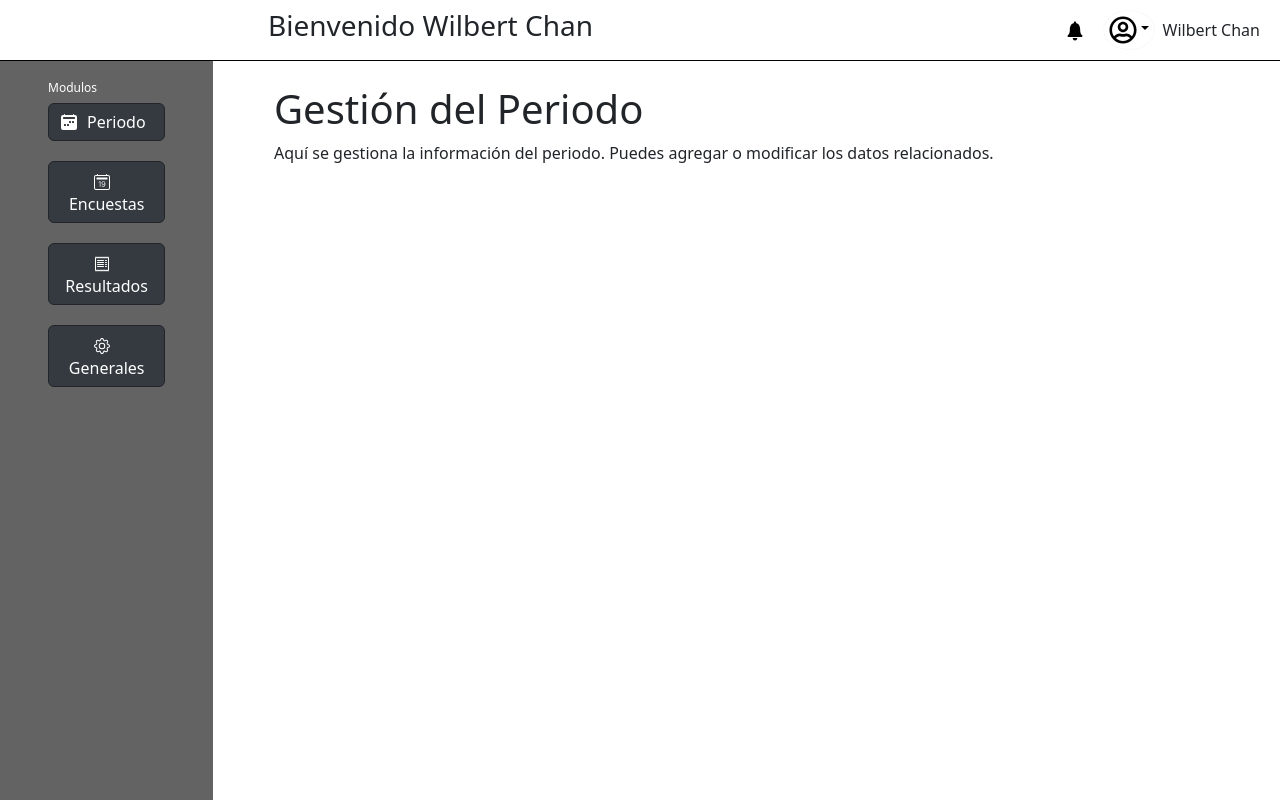
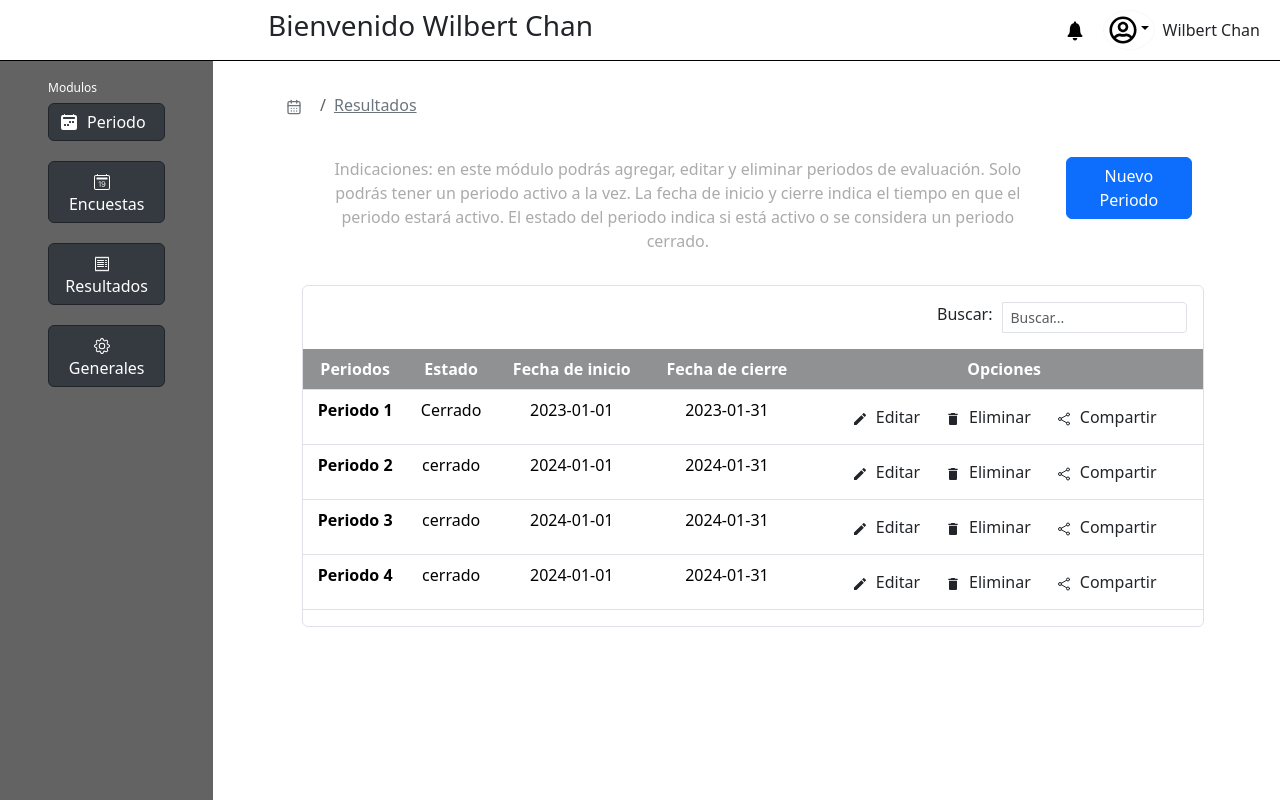
Before and after one commit to wilbert2004/Woorkfell, a React (Create React App) app in the folder frontend/: page /periodo in a window 1280 px wide. Built offline with nearby package versions, Linux system fonts and the light colour scheme; a web font is replaced by a local one.

Commit message:
Avances de periodos
Modulo de periodos en proceso , un avance del modulo

```diff
--- a/frontend/src/components/periodo.jsx
+++ b/frontend/src/components/periodo.jsx
@@ -1,14 +1,274 @@
-import React from "react";
+import React, { useState } from "react";
 import Home from "./home";
+import { LuCalendarDays } from "react-icons/lu";
+import { Link } from "react-router-dom";
+import { IoShareSocialOutline } from "react-icons/io5";
+import { MdEdit, MdDelete } from "react-icons/md";
 
 const Periodo = () => {
+  // Estado para manejar los periodos
+  const [periodos, setPeriodos] = useState([
+    {
+      id: 1,
+      nombre: "Periodo 1",
+      estado: "Cerrado",
+      inicio: "2023-01-01",
+      cierre: "2023-01-31",
+    },
+    {
+      id: 2,
+      nombre: "Periodo 2",
+      estado: "cerrado",
+      inicio: "2024-01-01",
+      cierre: "2024-01-31",
+    },
+    {
+      id: 3,
+      nombre: "Periodo 3",
+      estado: "cerrado",
+      inicio: "2024-01-01",
+      cierre: "2024-01-31",
+    },
+    {
+      id: 4,
+      nombre: "Periodo 4",
+      estado: "cerrado",
+      inicio: "2024-01-01",
+      cierre: "2024-01-31",
+    },
+  ]);
+
+  // Estado para manejar la búsqueda
+  const [busqueda, setBusqueda] = useState("");
+
+  // Filtrar periodos según la búsqueda
+  const periodosFiltrados = periodos.filter((p) =>
+    p.nombre.toLowerCase().includes(busqueda.toLowerCase())
+  );
+
   return (
     <Home>
-      <h1>Gestión del Periodo</h1>
-      <p>
-        Aquí se gestiona la información del periodo. Puedes agregar o modificar
-        los datos relacionados.
-      </p>
+      <div className="container text-center">
+        {/* Breadcrumb */}
+        <div className="navbar">
+          <nav aria-label="breadcrumb">
+            <ol className="breadcrumb">
+              <li className="breadcrumb-item">
+                <Link to="/Periodo" className="link-secondary">
+                  <LuCalendarDays style={{ marginRight: "10px" }} />
+                </Link>
+              </li>
+              <li className="breadcrumb-item active" aria-current="page">
+                <Link to="/Periodo" className="link-secondary">
+                  Resultados
+                </Link>
+              </li>
+            </ol>
+          </nav>
+        </div>
+        {/* Indicaciones */}
+        <div className="row m-3">
+          <div className="col-md-10" style={{ color: "#ACAAAA" }}>
+            <p>
+              Indicaciones: en este módulo podrás agregar, editar y eliminar
+              periodos de evaluación. Solo podrás tener un periodo activo a la
+              vez. La fecha de inicio y cierre indica el tiempo en que el
+              periodo estará activo. El estado del periodo indica si está activo
+              o se considera un periodo cerrado.
+            </p>
+          </div>
+          <div className="col-md-2">
+            <button className="btn btn-primary">Nuevo Periodo</button>
+          </div>
+        </div>
+        {/* Buscador */}
+        <div className="border rounded m-3 text-center">
+          <div className="d-flex justify-content-end m-3">
+            <div
+              className="input-group search-container"
+              style={{ maxWidth: "250px", width: "100%" }}
+            >
+              <label htmlFor="search" style={{ marginRight: "10px" }}>
+                Buscar:
+              </label>
+              <input
+                type="text"
+                id="search"
+                className="form-control form-control-sm"
+                placeholder="Buscar..."
+                aria-label="Buscar"
+                value={busqueda}
+                onChange={(e) => setBusqueda(e.target.value)}
+              />
+            </div>
+          </div>
+          {/* Tabla */}
+          <table className="table">
+            <thead>
+              <tr>
+                <th scope="col" className="bg-dark text-white opacity-50">
+                  Periodos
+                </th>
+                <th scope="col" className="bg-dark text-white opacity-50">
+                  Estado
+                </th>
+                <th scope="col" className="bg-dark text-white opacity-50">
+                  Fecha de inicio
+                </th>
+                <th scope="col" className="bg-dark text-white opacity-50">
+                  Fecha de cierre
+                </th>
+                <th scope="col" className="bg-dark text-white opacity-50">
+                  Opciones
+                </th>
+              </tr>
+            </thead>
+            <tbody>
+              {periodosFiltrados.map((periodo) => (
+                <tr key={periodo.id}>
+                  <th scope="row">{periodo.nombre}</th>
+                  <td>{periodo.estado}</td>
+                  <td>{periodo.inicio}</td>
+                  <td>{periodo.cierre}</td>
+                  <td>
+                    <div className="btn-group">
+                      <button
+                        type="button"
+                        className="btn"
+                        data-bs-toggle="modal"
+                        data-bs-target="#editModal"
+                      >
+                        <MdEdit className="me-2" />
+                        Editar
+                      </button>
+                      <button
+                        type="button"
+                        className="btn"
+                        data-bs-toggle="modal"
+                        data-bs-target="#deleteModal"
+                      >
+                        <MdDelete className="me-2" />
+                        Eliminar
+                      </button>
+                      <button
+                        type="button"
+                        className="btn"
+                        data-bs-toggle="modal"
+                        data-bs-target="#deleteModal"
+                      >
+                        <IoShareSocialOutline className="me-2" />
+                        Compartir
+                      </button>
+                    </div>
+                  </td>
+                </tr>
+              ))}
+            </tbody>
+          </table>
+        </div>
+
+        {/* agregamos un modal de editar periodo */}
+        <div
+          className="modal fade"
+          id="editModal"
+          tabIndex="-1"
+          aria-hidden="true"
+        >
+          <div className="modal-dialog">
+            <div className="modal-content">
+              {/* !-- Modal Header --> */}
+              <div
+                className="modal-header bg-dark text-white opacity-50 "
+                style={{}}
+              >
+                <h4 className="modal-title ">Editar Periodo</h4>
+
+                <button
+                  type="button"
+                  className="btn-close"
+                  data-bs-dismiss="modal"
+                ></button>
+              </div>
+
+              {/* <!-- Modal body --> */}
+              <div className="modal-body text-start h5 ">
+                <label htmlFor="editar" className="m-3 opacity-50">
+                  Editar Periodo
+                </label>
+                <br />
+                <input
+                  type="text"
+                  id="edita"
+                  placeholder="Periodo 1"
+                  className="border rounded text-center w-75 h-100"
+                />
+                <div className="row">
+                  <div className="col m-3">
+                    <label htmlFor="editar" className="opacity-50">
+                      Fecha de inicio
+                    </label>
+                    <input
+                      type="date"
+                      id="editar"
+                      className="border rounded text-center w-100"
+                    />
+                  </div>
+                  <div className="col m-3">
+                    <label htmlFor="editar" className="opacity-50">
+                      Fecha de cierre
+                    </label>
+                    <input
+                      type="date"
+                      id="editar"
+                      className="border rounded text-center w-100"
+                    />
+                  </div>
+                  <label htmlFor="estado " className="opacity-50">
+                    Estado:
+                  </label>
+                  <select
+                    id="estado"
+                    className="border rounded text-center w-75 m-3 opacity-50"
+                  >
+                    <option
+                      value="cerrado"
+                      className="border text-center opacity-50"
+                    >
+                      Cerrado
+                    </option>
+                    <option value="cerrado">Activo</option>
+                  </select>
+                </div>
+              </div>
+
+              {/* <!-- Modal footer --> */}
+              <div className="modal-footer">
+                <button
+                  type="button"
+                  className="btn btn-primary"
+                  data-bs-dismiss="modal"
+                >
+                  Guardar cambios
+                </button>
+                <button
+                  type="button"
+                  className="btn btn-danger"
+                  data-bs-dismiss="modal"
+                >
+                  Close
+                </button>
+              </div>
+            </div>
+          </div>
+        </div>
+        {/* agregamos un modal de eliminar periodo */}
+        <div
+          className="modal fade"
+          id="deleteModal"
+          tabIndex="-1"
+          aria-hidden="true"
+        ></div>
+      </div>
     </Home>
   );
 };
--- a/frontend/src/components/preguntas.jsx
+++ b/frontend/src/components/preguntas.jsx
@@ -58,12 +58,13 @@ const Preguntas = () => {
         {/* Botones de Exportar */}
         <div className="d-flex justify-content-end mb-3">
           <button className="btn btn-primary me-2">Exportar a Excel</button>
-
         </div>
 
         {/* Filtros y Buscador */}
-        <div className="container border w-70 d-flex flex-column justify-content-evenly align-items-center " style={{ height: "150px", padding: "0px", paddingTop: "0px" }}>
-
+        <div
+          className="container border w-70 d-flex flex-column justify-content-evenly align-items-center "
+          style={{ height: "150px", padding: "0px", paddingTop: "0px" }}
+        >
           <div className="w-100 bg-secondary text-white text-center py-2">
             <p className="h4 mb-0">Filtrar por grupo</p>
           </div>
@@ -79,8 +80,12 @@ const Preguntas = () => {
                 {filtro}
               </button>
               <ul className="dropdown-menu w-100">
-                {["Ver todos", "Trabajo en equipo", "Ambiente laboral", "Desarrollo personal"].map(
-                  (item) => (
+                {[
+                  "Ver todos",
+                  "Trabajo en equipo",
+                  "Ambiente laboral",
+                  "Desarrollo personal",
+                ].map((item) => (
                   <li key={item}>
                     <button
                       className="dropdown-item"
@@ -89,8 +94,7 @@ const Preguntas = () => {
                       {item}
                     </button>
                   </li>
-                  )
-                )}
+                ))}
               </ul>
             </div>
           </div>
@@ -110,10 +114,11 @@ const Preguntas = () => {
               />
             </div>
           </div>
-          <table className="table table-striped border table-responsive text-center"
-            style={{ tableLayout: "fixed" }}>
+          <table
+            className="table table-striped border table-responsive text-center"
+            style={{ tableLayout: "fixed" }}
+          >
             <thead class="table-light">
-
               <tr className="table-dark">
                 <th scope="col" style={{ width: "5%" }}>
                   #
@@ -129,11 +134,8 @@ const Preguntas = () => {
                 </th>
                 <th scope="col" style={{ width: "25%" }}>
                   Opciones
-
                 </th>
               </tr>
-
-
             </thead>
             <tbody>
               {filteredData.map((item) => (
@@ -149,7 +151,6 @@ const Preguntas = () => {
                   </td>
                 </tr>
               ))}
-
             </tbody>
           </table>
         </div>
```
Also changed, not shown: frontend/src/components/dimensiones.jsx (+28 -14 lines). Lines whose indentation alone changed are shown as unchanged.
